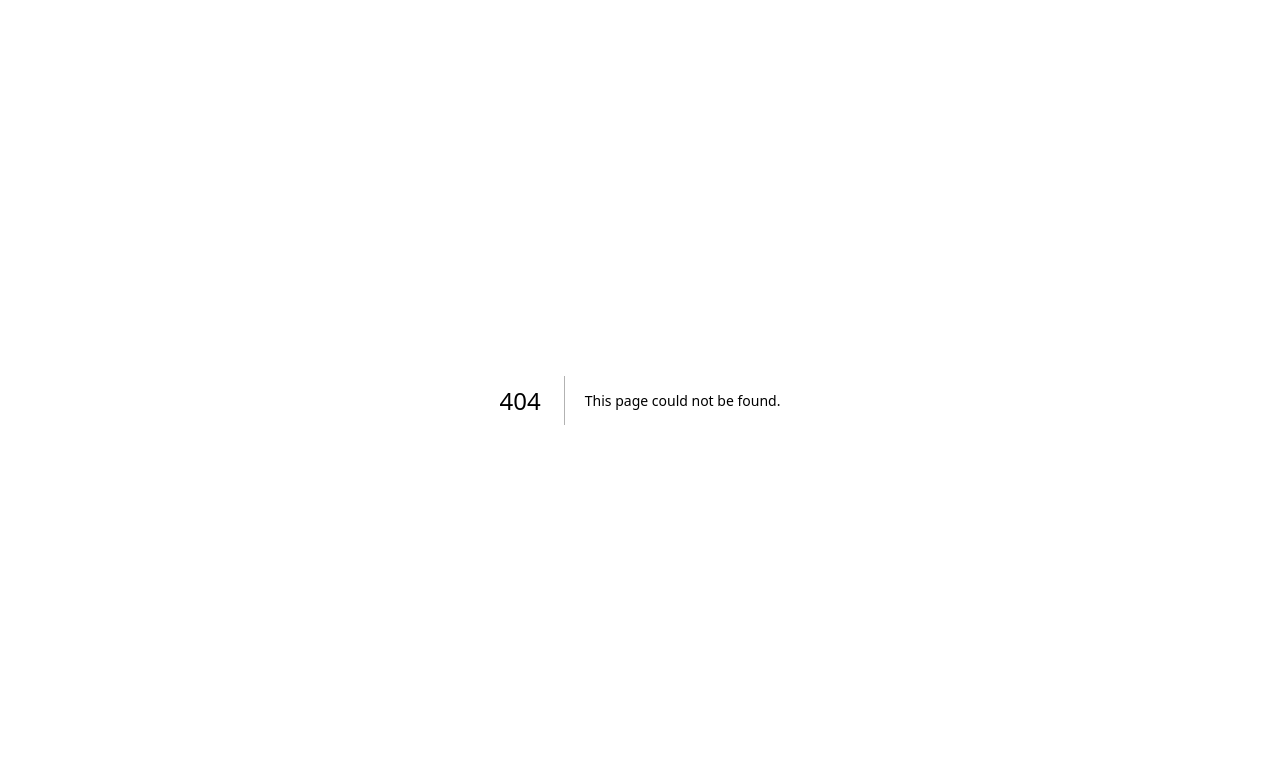
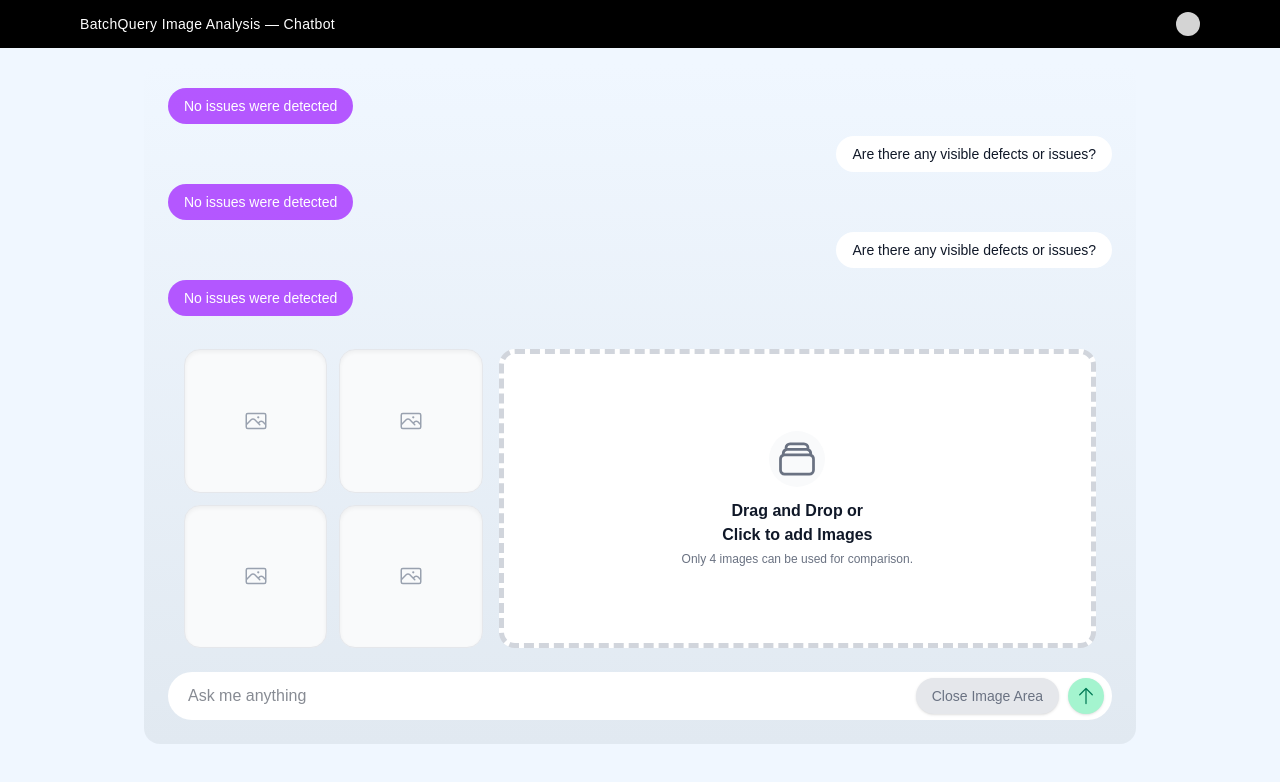
Before and after one commit to dmanzer2/chatbot-assignment-dmanzer, a Next.js app: page /chatbot in a window 1280 px wide. Before the commit this address had no page. Shown: the top 782 px of the page. Built offline with nearby package versions, Linux system fonts and the light colour scheme.

Commit message:
initial page design

```diff
--- /dev/null
+++ b/src/app/chatbot/chatbot.module.css
@@ -0,0 +1,46 @@
+/* Chatbot page-specific styles */
+
+ .centeredCard {
+   position: fixed;
+   left: 50%;
+   transform: translateX(-50%);
+   bottom: 3%;
+   width: 100%;
+   max-width: 64rem;
+   padding-bottom: 32px; /* Ensure input is always visible */
+}
+
+.gradientSection {
+  background: linear-gradient(to bottom, #F0F7FF 0%, #E1E9F1 100%);
+}
+
+.chatScroll {
+  overflow-y: auto;
+  flex: 1;
+}
+
+.imagePreviewBlur {
+  transition: filter 0.2s;
+}
+
+.imagePreviewBlur:hover {
+  filter: blur(2px);
+}
+
+.xIcon {
+  height: 90%;
+  width: 90%;
+}
+
+.dropzone {
+  transition: background-color 0.2s;
+}
+
+.dropzone:hover {
+  background-color: #f3f4f6; /* Tailwind gray-100 */
+  cursor: grab;
+}
+
+.dropzone:active {
+  cursor: grabbing;
+}
--- /dev/null
+++ b/src/app/chatbot/page.tsx
@@ -0,0 +1,174 @@
+"use client";
+
+import { useId } from "react";
+import { useState } from "react";
+import { ArrowUpIcon, XMarkIcon } from "@heroicons/react/24/solid";
+import { RectangleStackIcon, PhotoIcon } from "@heroicons/react/24/outline";
+import styles from "./chatbot.module.css";
+
+export default function ChatbotImageAnalysis() {
+  const titleId = useId();
+  const dropId = useId();
+  const [imageAreaOpen, setImageAreaOpen] = useState(true);
+
+  return (
+    <div className="min-h-dvh bg-[#F0F7FF] text-gray-900">
+      {/* Top bar */}
+      <header className="sticky top-0 z-10 bg-black text-white">
+        <div className="mx-auto flex max-w-6xl items-center justify-between px-4 py-3">
+          <h1 className="text-sm font-medium tracking-wide">BatchQuery Image Analysis — Chatbot</h1>
+          <div className="h-6 w-6 rounded-full bg-neutral-300" aria-hidden />
+        </div>
+      </header>
+
+      {/* Centered content card pinned to bottom */}
+      <main className={`mx-auto max-w-5xl px-4 py-8 ${styles.centeredCard}`}>
+        <section
+          aria-labelledby={titleId}
+          className={`rounded-2xl p-6 backdrop-blur flex flex-col ${styles.gradientSection}`}
+          style={{ maxHeight: "85vh", minHeight: "400px" }}
+        >
+          <h2 id={titleId} className="sr-only">Image analysis workspace</h2>
+
+          {/* Chat and image area wrapper */}
+          <div className="flex flex-col flex-1 min-h-0">
+            {/* Chat area - always scrollable, flex-1 */}
+            <div className={`flex flex-col gap-3 flex-1 overflow-y-auto ${styles.chatScroll} bg-transparent`}>
+              {/* Assistant result pill (static placeholder) */}
+              <div className="w-fit rounded-full bg-purple-500/90 px-4 py-2 text-sm text-white">
+                No issues were detected
+              </div>
+              {/* User prompt bubble (static placeholder) */}
+              <div className="w-fit self-end rounded-full bg-white px-4 py-2 text-sm">
+                Are there any visible defects or issues?
+              </div>
+              {/* Add more bubbles here to test scroll */}
+              <div className="w-fit rounded-full bg-purple-500/90 px-4 py-2 text-sm text-white">
+                No issues were detected
+              </div>
+              <div className="w-fit self-end rounded-full bg-white px-4 py-2 text-sm">
+                Are there any visible defects or issues?
+              </div>
+              <div className="w-fit rounded-full bg-purple-500/90 px-4 py-2 text-sm text-white">
+                No issues were detected
+              </div>
+              <div className="w-fit self-end rounded-full bg-white px-4 py-2 text-sm">
+                Are there any visible defects or issues?
+              </div>
+              {/* Assistant result pill (static placeholder) */}
+              <div className="w-fit rounded-full bg-purple-500/90 px-4 py-2 text-sm text-white">
+                No issues were detected
+              </div>
+              {/* User prompt bubble (static placeholder) */}
+              <div className="w-fit self-end rounded-full bg-white px-4 py-2 text-sm">
+                Are there any visible defects or issues?
+              </div>
+              {/* Add more bubbles here to test scroll */}
+              <div className="w-fit rounded-full bg-purple-500/90 px-4 py-2 text-sm text-white">
+                No issues were detected
+              </div>
+              <div className="w-fit self-end rounded-full bg-white px-4 py-2 text-sm">
+                Are there any visible defects or issues?
+              </div>
+              <div className="w-fit rounded-full bg-purple-500/90 px-4 py-2 text-sm text-white">
+                No issues were detected
+              </div>
+              <div className="w-fit self-end rounded-full bg-white px-4 py-2 text-sm">
+                Are there any visible defects or issues?
+              </div>
+              {/* Assistant result pill (static placeholder) */}
+              <div className="w-fit rounded-full bg-purple-500/90 px-4 py-2 text-sm text-white">
+                No issues were detected
+              </div>
+              {/* User prompt bubble (static placeholder) */}
+              <div className="w-fit self-end rounded-full bg-white px-4 py-2 text-sm">
+                Are there any visible defects or issues?
+              </div>
+              {/* Add more bubbles here to test scroll */}
+              <div className="w-fit rounded-full bg-purple-500/90 px-4 py-2 text-sm text-white">
+                No issues were detected
+              </div>
+              <div className="w-fit self-end rounded-full bg-white px-4 py-2 text-sm">
+                Are there any visible defects or issues?
+              </div>
+              <div className="w-fit rounded-full bg-purple-500/90 px-4 py-2 text-sm text-white">
+                No issues were detected
+              </div>
+              <div className="w-fit self-end rounded-full bg-white px-4 py-2 text-sm">
+                Are there any visible defects or issues?
+              </div>
+            </div>
+
+            {/* Image area - collapsible */}
+            {imageAreaOpen && (
+              <div className="flex gap-4 items-stretch px-4 mt-8">
+                {/* 2×2 grid, 1/3 width */}
+                <div className="w-1/3 flex flex-col justify-center">
+                  <div aria-label="Image slots (max 4)" className="grid grid-cols-2 grid-rows-2 gap-3 h-full">
+                    {[0,1,2,3].map((i) => (
+                      <div
+                        key={i}
+                        className="relative aspect-square rounded-2xl border border-gray-200 bg-gray-50 shadow-inner group"
+                      >
+                        {/* Placeholder icon + plus */}
+                        <div className={`absolute inset-0 flex flex-col items-center justify-center gap-1 text-gray-400 ${styles.imagePreviewBlur}`}>
+                          <PhotoIcon className="h-6 w-6" />
+                        </div>
+                        {/* Remove X Heroicon, only on hover */}
+                        <div className="absolute inset-0 flex items-center justify-center opacity-0 group-hover:opacity-100 transition duration-200">
+                          <XMarkIcon className={`text-red-500 ${styles.xIcon}`} />
+                        </div>
+                      </div>
+                    ))}
+                  </div>
+                </div>
+
+                {/* Dashed dropzone, 2/3 width, full height */}
+                <div className="w-2/3 flex items-stretch justify-center">
+                  <div aria-labelledby={dropId} className={`flex flex-col items-center justify-center rounded-2xl border-5 border-dashed border-gray-300 bg-white p-6 text-center w-full h-full transition-colors duration-200 hover:bg-gray-100 cursor-grab active:cursor-grabbing ${styles.dropzone}`}>
+                    <div className="mx-auto mb-3 flex h-14 w-14 items-center justify-center rounded-full bg-gray-50">
+                      <RectangleStackIcon className="h-11 w-11 text-gray-500" />
+                    </div>
+                    <h3 id={dropId} className="text-base font-semibold">Drag and Drop or<br/>Click to add Images</h3>
+                    <p className="mt-1 text-xs text-gray-500">Only 4 images can be used for comparison.</p>
+                  </div>
+                </div>
+              </div>
+            )}
+          </div>
+
+          {/* Composer with expand/collapse button */}
+          <form className="mt-6 flex items-center gap-2">
+            <label htmlFor="ask" className="sr-only">Ask about your images</label>
+            <div className="relative flex-1">
+              <input
+                id="ask"
+                type="text"
+                placeholder="Ask me anything"
+                className="w-full rounded-full bg-white px-5 py-3 pr-14 text-md outline-none focus:ring-2 focus:ring-purple-700"
+              />
+              <button
+                type="button"
+                aria-label="Toggle image area"
+                title="Toggle image area"
+                className="absolute right-[53px] top-1/2 -translate-y-1/2 rounded-full bg-gray-200 px-4 py-2 text-sm font-medium text-gray-500 shadow hover:bg-gray-300 transition cursor-pointer"
+                onClick={() => setImageAreaOpen((open) => !open)}
+              >
+                {imageAreaOpen ? "Close Image Area" : "Open Image Area"}
+              </button>
+              <button
+                type="button"
+                aria-label="Send"
+                title="Send chat message"
+                className="absolute right-2 top-1/2 -translate-y-1/2 rounded-full bg-emerald-200 p-2 shadow hover:bg-emerald-300 active:scale-95 cursor-pointer"
+              >
+                <ArrowUpIcon className="h-5 w-5 text-emerald-700" />
+              </button>
+            </div>
+          </form>
+
+        </section>
+      </main>
+    </div>
+  );
+}
```
